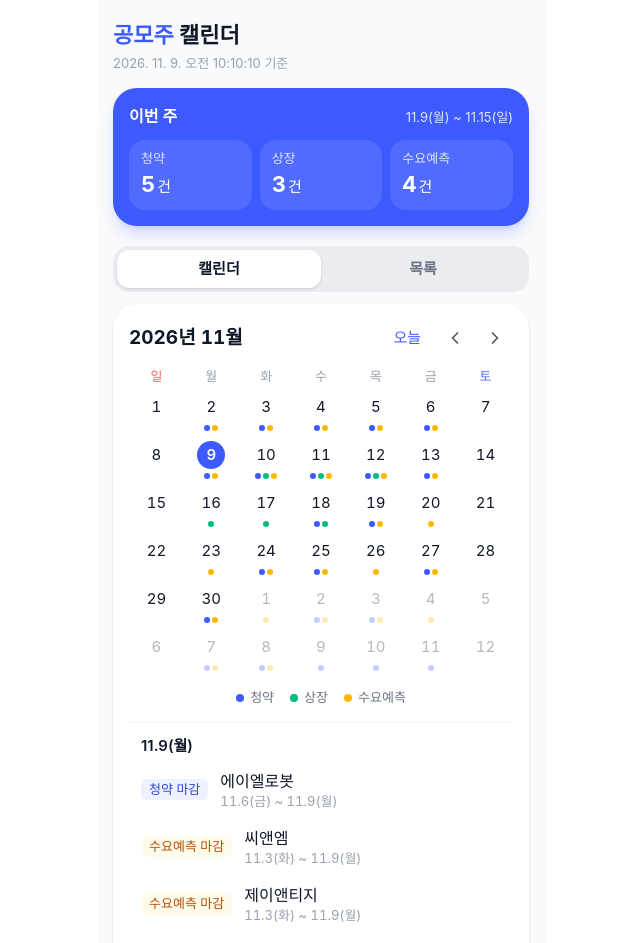
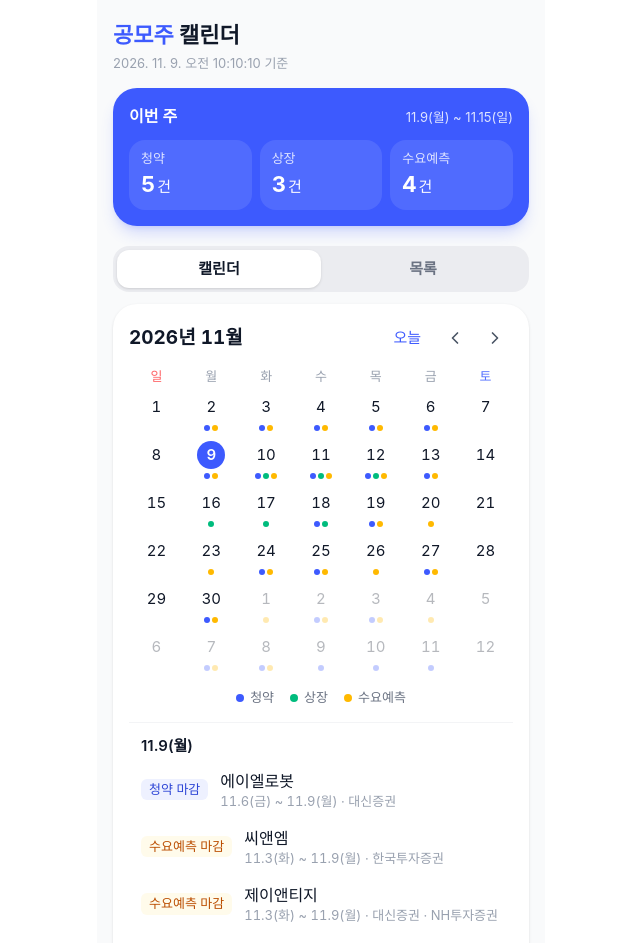
Before and after one commit to oyslucy/ipo-webapp, a React (Vite) app in the folder apps/web/: page / in a window 1280 px wide. Shown: the top 943 px of the page, without its empty margins (319-959 px from the left). Built offline with nearby package versions, Linux system fonts and the light colour scheme.

Commit message:
Feat: show underwriters in cards and calendar

```diff
--- a/apps/web/src/components/EventRow.tsx
+++ b/apps/web/src/components/EventRow.tsx
@@ -31,8 +31,11 @@ export function EventRow({ event, date, onSelect }: Props) {
       </span>
       <span className="min-w-0 flex-1">
         <span className="block truncate font-medium">{event.ipo.name}</span>
-        <span className="block text-xs text-gray-400 tabular-nums">
-          {event.start === event.end ? formatWon(price) : formatRange(event.start, event.end)}
+        <span className="block truncate text-xs text-gray-400 tabular-nums">
+          {[
+            event.start === event.end ? formatWon(price) : formatRange(event.start, event.end),
+            ...event.ipo.underwriters,
+          ].join(' · ')}
         </span>
       </span>
     </button>
--- a/apps/web/src/components/IpoCard.tsx
+++ b/apps/web/src/components/IpoCard.tsx
@@ -20,26 +20,36 @@ interface Fact {
 }
 
 function factsFor(ipo: Ipo, tab: TabId): Fact[] {
+  const underwriter = { label: '주관사', value: ipo.underwriters.join(', ') || '-' }
   const price =
     ipo.fixed_price !== null
       ? { label: '공모가', value: formatWon(ipo.fixed_price) }
       : { label: '희망가', value: formatPriceBand(ipo.hope_price_low, ipo.hope_price_high) }
   switch (tab) {
     case 'subscription':
-      return [{ label: '청약', value: formatRange(ipo.subscription_start, ipo.subscription_end) }, price]
+      return [
+        { label: '청약', value: formatRange(ipo.subscription_start, ipo.subscription_end) },
+        price,
+        underwriter,
+      ]
     case 'forecast':
-      return [{ label: '수요예측', value: formatRange(ipo.forecast_start, ipo.forecast_end) }, price]
+      return [
+        { label: '수요예측', value: formatRange(ipo.forecast_start, ipo.forecast_end) },
+        price,
+        underwriter,
+      ]
     case 'listing':
     case 'listed':
       return [
         { label: '상장일', value: formatDate(ipo.listing_on) },
         price,
         { label: '경쟁률', value: formatRatio(ipo.competition_ratio) },
+        underwriter,
       ]
     case 'examination':
       return [
         { label: '청구일', value: formatDate(ipo.review_requested_on) },
-        { label: '주관사', value: ipo.underwriters.join(', ') || '-' },
+        underwriter,
       ]
   }
 }
```
